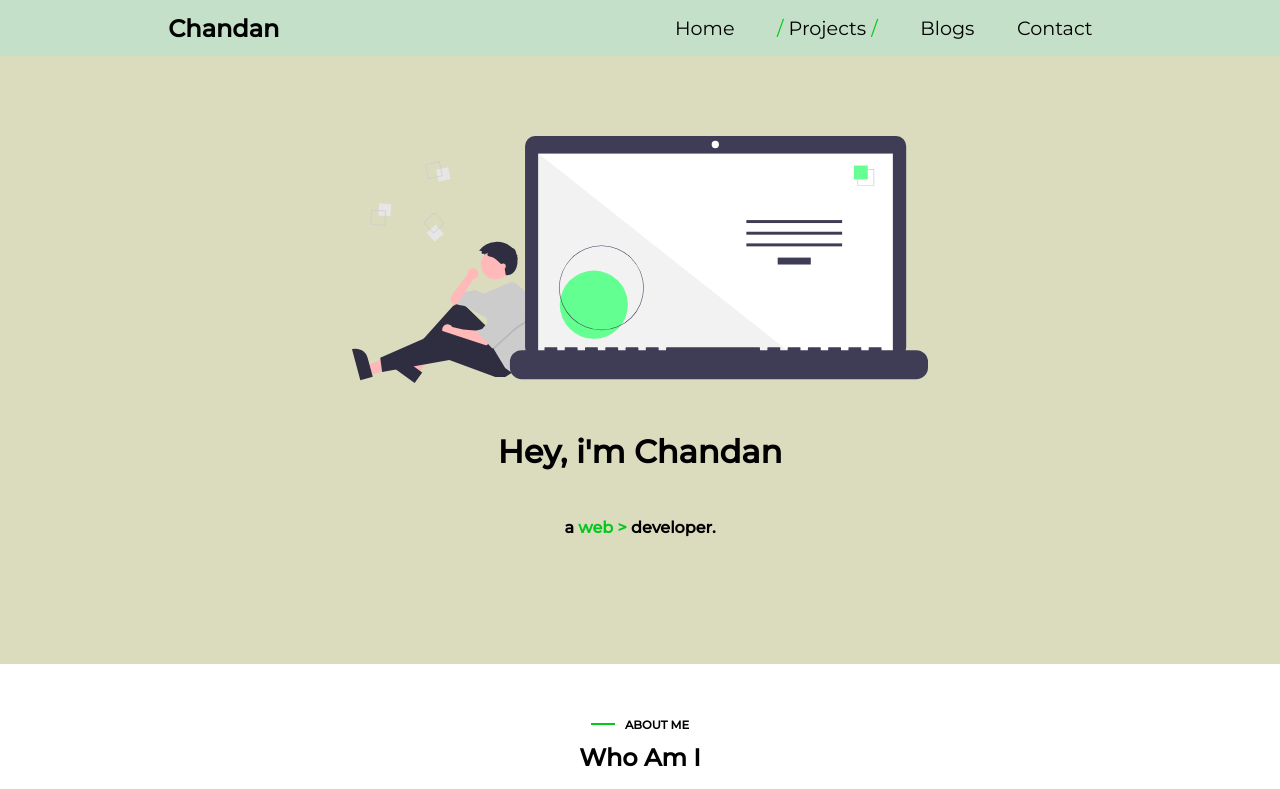
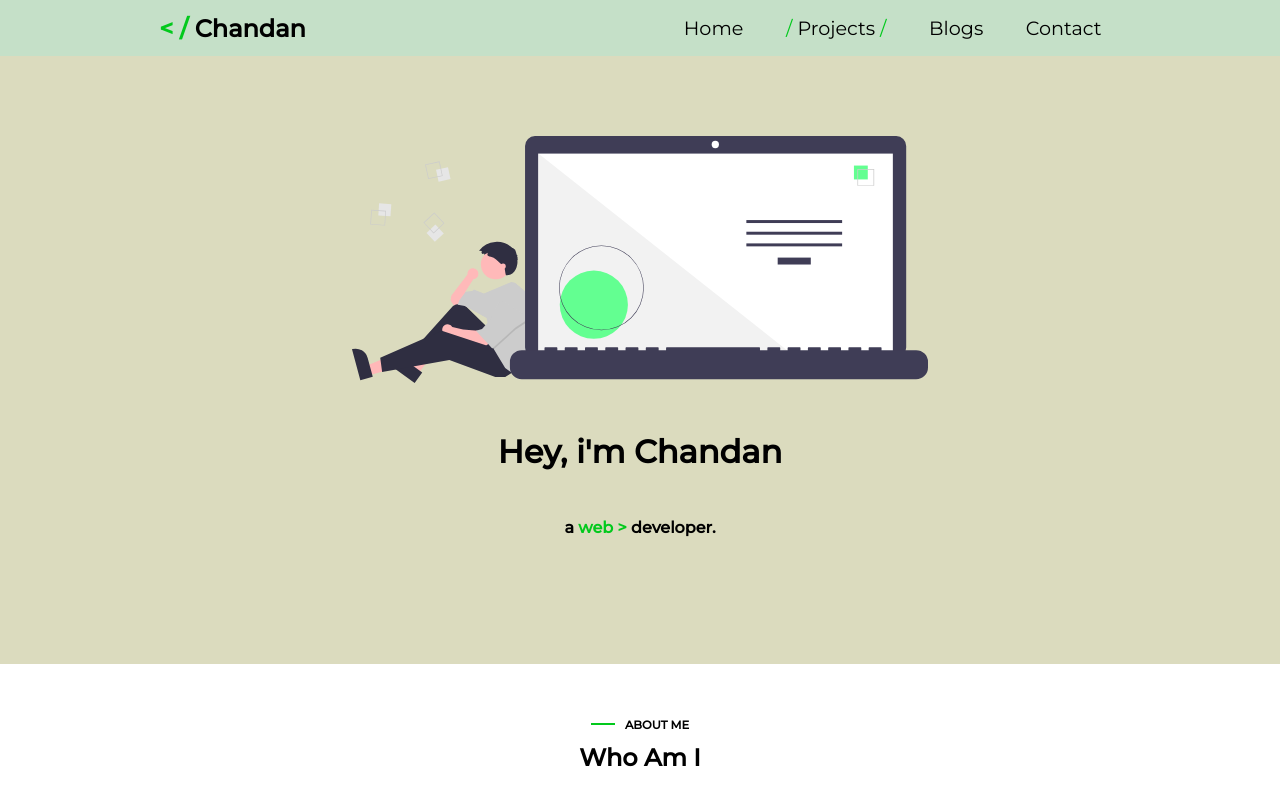
Before and after one commit to ChandanPk/My-portfolio, a plain HTML site: page index.html in a window 1280 px wide. Shown: the top 789 px of the page. Drawn offline with Linux system fonts and the light colour scheme.

Commit message:
fix title name

```diff
--- a/index.html
+++ b/index.html
@@ -14,8 +14,7 @@
 <body>
   <div>
     <nav>
-      <h2 class="title"><span>
-          </span>Chandan</h2>
+      <h2 class="title"><span>< / </span>Chandan</h2>
       <ul>
         <li><a href="#"></a>Home</li>
         <li><a href="#"></a><span>/ </span>Projects<span> /</span></li>
```
